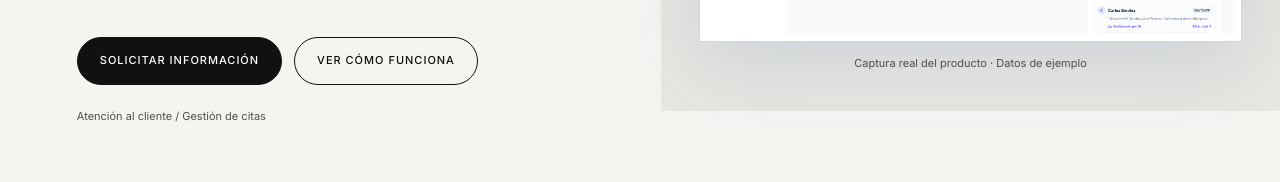
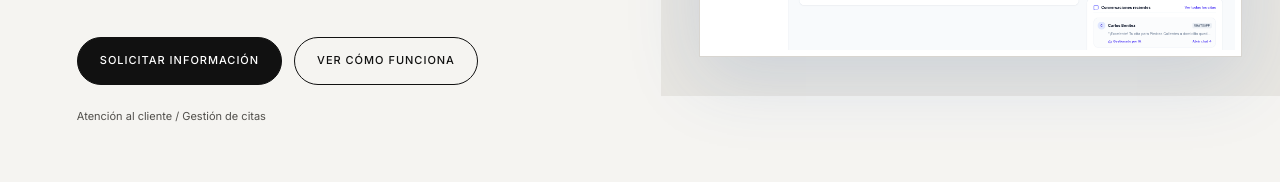
Before and after one commit to novacodetech2026/novacodetech, a plain HTML site: page index.html in a window 1280 px wide. Shown: the part 618-800 px from the top of the page. Drawn offline with Linux system fonts and the light colour scheme.

Commit message:
Remove dashboard screenshot caption

```diff
--- a/index.html
+++ b/index.html
@@ -54,7 +54,7 @@ h2{line-height:1.15}.button{max-width:100%;height:auto;line-height:1.4}.cta-row{
 <div class="cta-row"><a class="button" href="#contact" data-i18n="demo">Request information</a><a class="button secondary" href="#interactive-demo" data-i18n="explore">Explore the platform</a></div>
 <p class="microcopy" data-i18n="heroFoot">Built for appointment-based teams. Designed for your business.</p></div>
 <div class="hero-visual"><div class="screen-frame"><img src="assets/novacode_01_dashboard.png" alt="Novacode Tech real business dashboard" width="1200" height="750" fetchpriority="high"></div>
-<p class="screen-note" data-i18n="previewNote">Actual product screenshot · Sample data</p></div>
+</div>
 </div></section>
 <section class="section" id="benefits"><div class="container"><div class="section-head"><span class="eyebrow" data-i18n="benefitEyebrow">WHY NOVACODE TECH</span><h2 data-i18n="benefitTitle">Less time on repetitive tasks. More attention for your customers.</h2><p data-i18n="benefitBody">Give your team a more consistent way to handle everyday inquiries and scheduling.</p></div>
 <div class="benefits">
```
